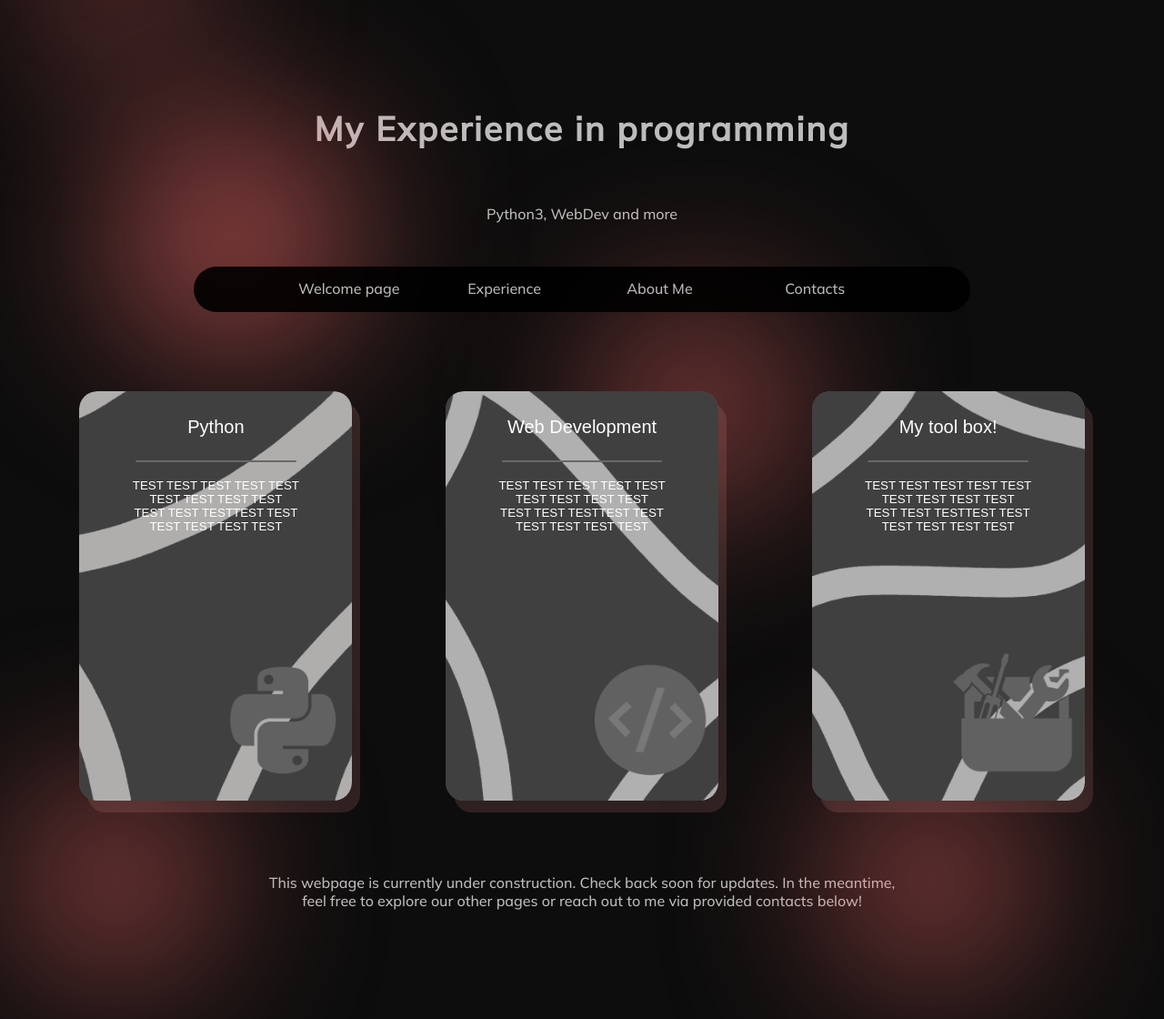
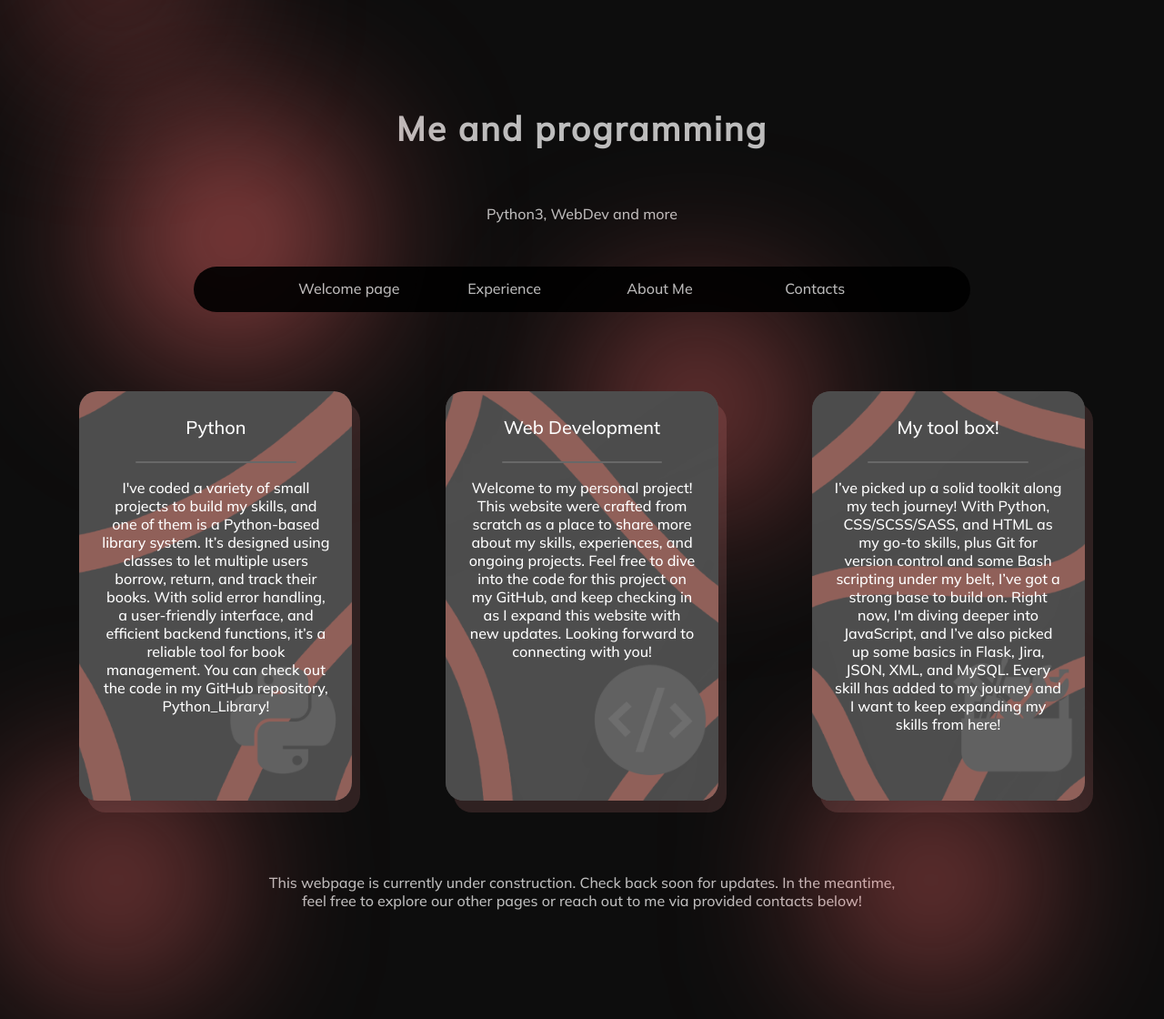
Before and after one commit to highk1nda/Personal_Website_BETA, a Flask app: page /experience in a window 1280 px wide. Shown: the top 1120 px of the page at 91% size. Run offline with Flask 3, Linux system fonts and the light colour scheme; some web fonts are replaced.

Commit message:
FEAT: Filled cards with info, adjusted templates.

```diff
--- a/static/css/style_expirience_c.css
+++ b/static/css/style_expirience_c.css
@@ -105,12 +105,12 @@
   left: 0;
   width: 100%;
   height: 100%;
-  background-image: url("../images/bg_exp/python3.png");
+  background-image: url("../images/bg_exp/python2.png");
   background-size: cover;
   background-position: center;
   background-repeat: no-repeat;
   border-radius: 20px;
-  opacity: 0.5;
+  opacity: 0.3;
   z-index: 0;
   transition: transform 0.4s ease-in-out;
 }
@@ -147,12 +147,12 @@
   left: 0;
   width: 100%;
   height: 100%;
-  background-image: url("../images/bg_exp/web3.png");
+  background-image: url("../images/bg_exp/web2.png");
   background-size: cover;
   background-position: center;
   background-repeat: no-repeat;
   border-radius: 20px;
-  opacity: 0.5;
+  opacity: 0.3;
   z-index: 0;
   transition: transform 0.4s ease-in-out;
 }
@@ -189,12 +189,12 @@
   left: 0;
   width: 100%;
   height: 100%;
-  background-image: url("../images/bg_exp/tool3.png");
+  background-image: url("../images/bg_exp/tool2.png");
   background-size: cover;
   background-position: center;
   background-repeat: no-repeat;
   border-radius: 20px;
-  opacity: 0.5;
+  opacity: 0.3;
   z-index: 0;
   transition: transform 0.4s ease-in-out;
 }
@@ -226,6 +226,12 @@
 
 .card-title {
   font-size: 20px;
+  font-family: Mulish;
+}
+
+.description-text {
+  font-size: 16px;
+  font-family: Mulish;
 }
 
 .description-card {
--- a/templates/expirience.html
+++ b/templates/expirience.html
@@ -50,7 +50,7 @@
     </div> -->
     <div class="container">
       <div class="section-title">
-        <h1 class="bg-text-h1">My Experience in programming</h1>
+        <h1 class="bg-text-h1">Me and programming</h1>
         <p class="bg-text" style="padding-top: 5%">Python3, WebDev and more</p>
         <nav class="nav">
           <ul class="menu">
@@ -68,12 +68,17 @@
               <div class="content-card">
                 <div class="title-card">
                   <p class="card-title">Python</p>
-                  <hr class="card-separator">
+                  <hr class="card-separator" />
                 </div>
                 <div class="description-card">
-                  <p>
-                    TEST TEST TEST TEST TEST TEST TEST TEST TEST TEST TEST
-                    TESTTEST TEST TEST TEST TEST TEST
+                  <p class="description-text">
+                    I've coded a variety of small projects to build my skills,
+                    and one of them is a Python-based library system. It’s
+                    designed using classes to let multiple users borrow, return,
+                    and track their books. With solid error handling, a
+                    user-friendly interface, and efficient backend functions,
+                    it’s a reliable tool for book management. You can check out
+                    the code in my GitHub repository, Python_Library!
                   </p>
                 </div>
               </div>
@@ -84,12 +89,16 @@
               <div class="content-card">
                 <div class="title-card">
                   <p class="card-title">Web Development</p>
-                  <hr class="card-separator">
+                  <hr class="card-separator" />
                 </div>
                 <div class="description-card">
-                  <p>
-                    TEST TEST TEST TEST TEST TEST TEST TEST TEST TEST TEST
-                    TESTTEST TEST TEST TEST TEST TEST
+                  <p class="description-text">
+                    Welcome to my personal project! This website were crafted
+                    from scratch as a place to share more about my skills,
+                    experiences, and ongoing projects. Feel free to dive into
+                    the code for this project on my GitHub, and keep checking in
+                    as I expand this website with new updates. Looking forward
+                    to connecting with you!
                   </p>
                 </div>
               </div>
@@ -100,12 +109,18 @@
               <div class="content-card">
                 <div class="title-card">
                   <p class="card-title">My tool box!</p>
-                  <hr class="card-separator">
+                  <hr class="card-separator" />
                 </div>
                 <div class="description-card">
-                  <p>
-                    TEST TEST TEST TEST TEST TEST TEST TEST TEST TEST TEST
-                    TESTTEST TEST TEST TEST TEST TEST
+                  <p class="description-text">
+                    I’ve picked up a solid toolkit along my tech journey! With
+                    Python, CSS/SCSS/SASS, and HTML as my go-to skills, plus Git
+                    for version control and some Bash scripting under my belt,
+                    I’ve got a strong base to build on. Right now, I'm diving
+                    deeper into JavaScript, and I’ve also picked up some basics
+                    in Flask, Jira, JSON, XML, and MySQL. Every skill has added
+                    to my journey and I want to keep expanding my skills from
+                    here!
                   </p>
                 </div>
               </div>
--- a/templates/index.html
+++ b/templates/index.html
@@ -67,7 +67,7 @@
                 <div class="content-img-container">
                     <a href="experience" class="content-img-link">
                         <div class="content-img-div">
-                            <h1 class="content-img-text"><span class="span-bg-5">Expirience</span></h1>
+                            <h1 class="content-img-text"><span class="span-bg-5">Experience</span></h1>
                             <img src="../static/images/bg-5.JPEG" class="content-img">
                         </div>
                     </a>
```
Also changed, not shown: static/scss/style_expirience_s.scss (+13 -6 lines).
